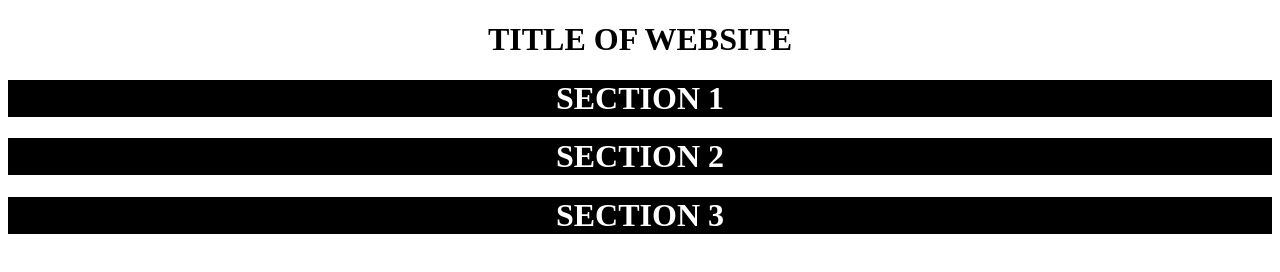
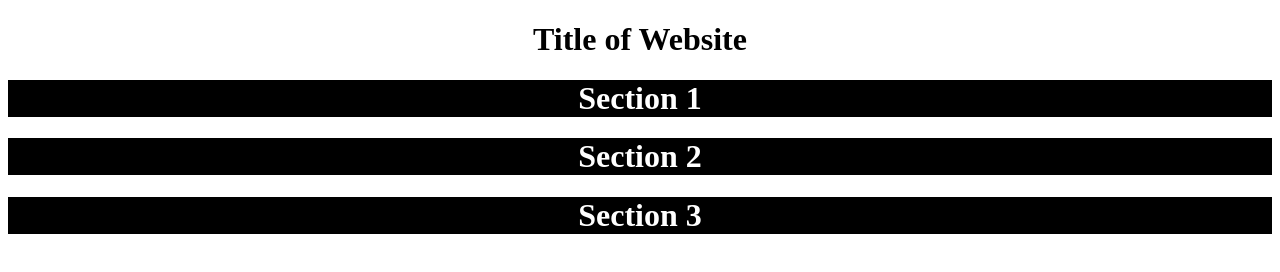
Before and after one commit to sqmantha/U2-Project, a plain HTML site: page index.html in a window 1280 px wide. Drawn offline with Linux system fonts and the light colour scheme.

Commit message:
Update index.html

```diff
--- a/index.html
+++ b/index.html
@@ -6,21 +6,21 @@
 </head>
 
 <body>
-  <h1 class="title">TITLE OF WEBSITE</h1>
+  <h1 class="title">Title of Website</h1>
   <div class="section">
-    <h1>SECTION 1</h1>
+    <h1>Section 1</h1>
   </div>
-  <!-- PUT INFO AND IMAGES FOR SECTION 1 BELOW HERE   -->
+  <!-- Add text, images, and links for section 1 below. -->
 
   <div class="section">
-    <h1>SECTION 2</h1>
+    <h1>Section 2</h1>
   </div>
-  <!-- PUT INFO AND IMAGES FOR SECTION 2 BELOW HERE -->
+  <!-- Add text, images, and links for section 2 below. -->
 
   <div class="section">
-    <h1>SECTION 3</h1>
+    <h1>Section 3</h1>
   </div>
-  <!-- PUT INFO AND IMAGES FOR SECTION 3 UNDER HERE  -->
+  <!-- Add text, images, and links for section 3 below. -->
 
 </body>
 
```
